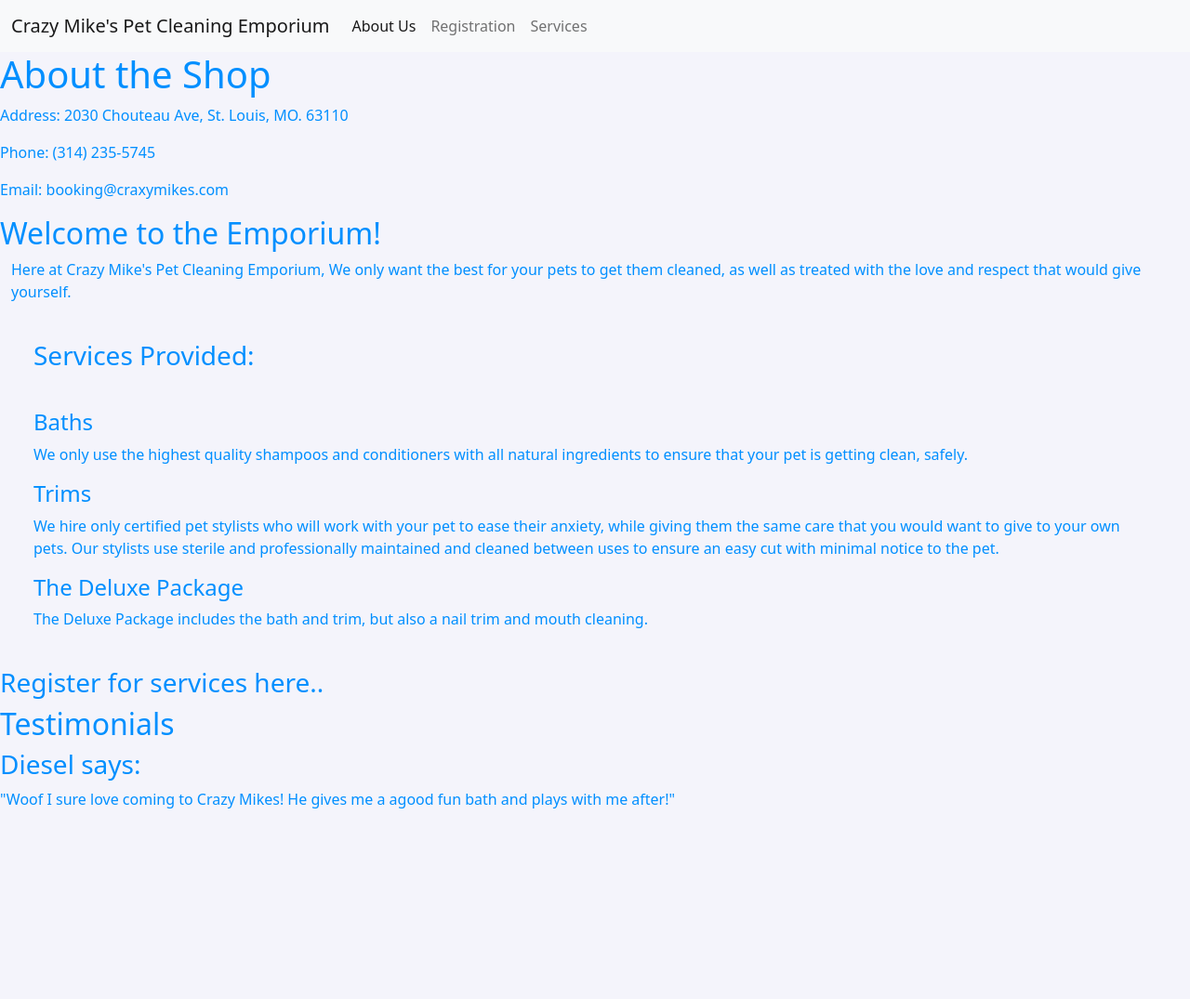
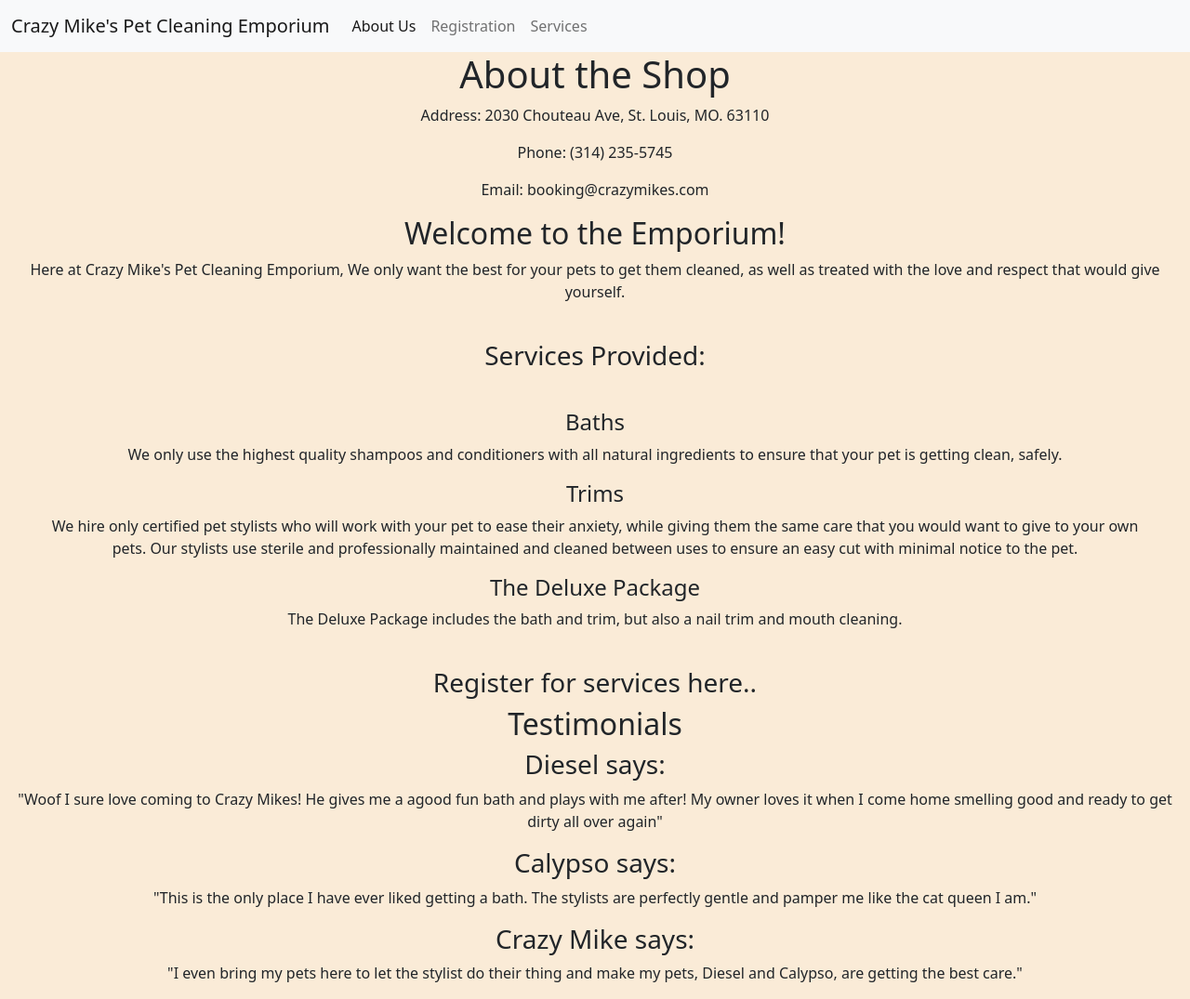
Before and after one commit to millms302/pet-salon-ch62-2, a plain HTML site: page index.html in a window 1280 px wide. Shown: the whole page at 93% size. Before the commit the page ends 888 px from the top, so only its background shows below. Drawn offline with nearby package versions, Linux system fonts and the light colour scheme.

Commit message:
final rough 1

```diff
--- a/index.html
+++ b/index.html
@@ -6,7 +6,7 @@
     <meta name="viewport" content="width=device-width, initial-scale=1.0">
     <link href="https://cdn.jsdelivr.net/npm/bootstrap@5.0.2/dist/css/bootstrap.min.css" rel="stylesheet"
         integrity="sha384-EVSTQN3/azprG1Anm3QDgpJLIm9Nao0Yz1ztcQTwFspd3yD65VohhpuuCOmLASjC" crossorigin="anonymous">
-    <link rel="stylesheet" href="./style/style.css">
+    <link rel="stylesheet" href="./style/style1.css">
     <title>About Us</title>
 </head>
 
@@ -38,8 +38,7 @@
     <div class="about-container">
         <p>Address: 2030 Chouteau Ave, St. Louis, MO. 63110</p>
         <p>Phone: (314) 235-5745</p>
-        <p>Email: booking@craxymikes.com</p>
-        </p>
+        <p>Email: booking@crazymikes.com</p>
     </div>
 
     <h2>Welcome to the Emporium!</h2>
@@ -54,11 +53,12 @@
             <p>We only use the highest quality shampoos and conditioners with all natural ingredients to ensure that
                 your
                 pet is getting clean, safely.</p>
+
             <h4>Trims</h4>
             <p>We hire only certified pet stylists who will work with your pet to ease their anxiety, while giving them
-                the
-                same care that you would want to give to your own pets. Our stylists use sterile and professionally
+                the same care that you would want to give to your own pets. Our stylists use sterile and professionally
                 maintained and cleaned between uses to ensure an easy cut with minimal notice to the pet.</p>
+
             <h4>The Deluxe Package</h4>
             <p>The Deluxe Package includes the bath and trim, but also a nail trim and mouth cleaning.</p>
         </div>
@@ -66,15 +66,23 @@
 
     <h3>Register for services here..</h3>
 
-    <h2>Testimonials</h2>
-    <div class="review-container">
-        <h3>Diesel says:</h3>
-        <p>"Woof I sure love coming to Crazy Mikes! He gives me a agood fun bath and plays with me after!"</p>
-    </div>
 
     <section>
+    <h2>Testimonials</h2>
 
+    <div class="review-container" id="review-container">
+        <h3>Diesel says:</h3>
+        <p>"Woof I sure love coming to Crazy Mikes! He gives me a agood fun bath and plays with me after! My owner loves
+            it when I come home smelling good and ready to get dirty all over again"</p>
 
+        <h3>Calypso says:</h3>
+        <p>"This is the only place I have ever liked getting a bath. The stylists are perfectly gentle and pamper me
+            like the cat queen I am."</p>
+
+        <h3>Crazy Mike says:</h3>
+        <p>"I even bring my pets here to let the stylist do their thing and make my pets, Diesel and Calypso, are
+            getting the best care."</p>
+    </div>
     </section>
 
     <div class="container" id="cardContainer">
--- a/scripts/registration.js
+++ b/scripts/registration.js
@@ -69,6 +69,6 @@ function displayPetCount() {
 function displayPetNames() {
     let listItems = "";
     for (let i = 0; i < pets.length; i++) {
-        listItems += `<li class="list-group-item">${Pet[i].name} - ${Pet[i].service} - ${Pet[i].age} - ${Pet[i].gender} - ${Pet[i].breed}`
+        listItems += `<li class="list-group-item">${Pet[i].name} - ${Pet[i].service} - ${Pet[i].age} - ${Pet[i].gender} - ${Pet[i].breed}`;
     }
 }
--- /dev/null
+++ b/style/style1.css
@@ -0,0 +1,11 @@
+body {
+    display: block;
+    background-color: antiquewhite;
+    text-align: center;
+}
+
+.about-container {
+    border: 5px;
+    border-color:black;
+    border-width: 5px;
+}
```
Also changed, not shown: registration.html (+1 -0 lines), style/style.css (line endings or trailing spaces).
